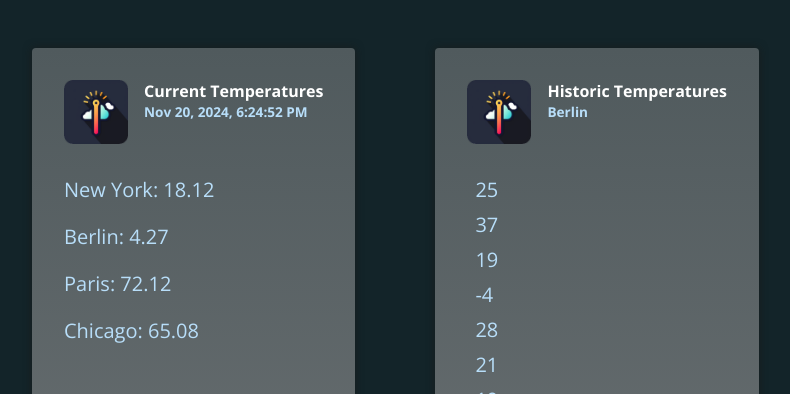
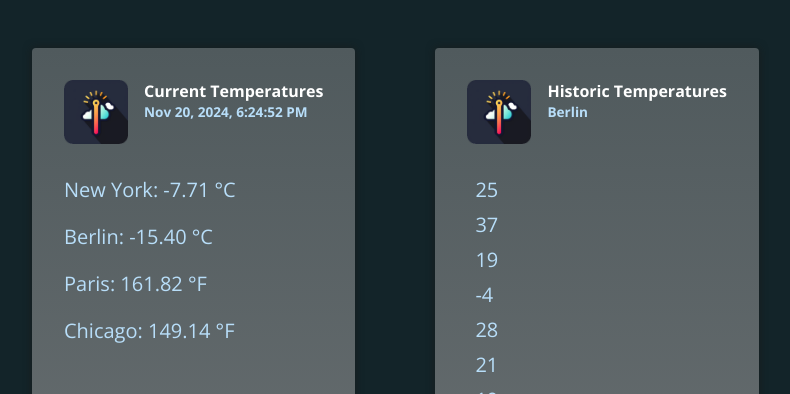
Before and after one commit to iqranaz-10p/Angular-Guide, an Angular app: page / in a window 1280 px wide. Shown: the top 394 px of the page, without its empty margins (168-958 px from the left). Built offline with nearby package versions, Linux system fonts and the light colour scheme.

Commit message:
section8/pipes custom pipes

```diff
--- a/src/app/app.component.html
+++ b/src/app/app.component.html
@@ -7,10 +7,10 @@
         <p>{{ currentDate | date: 'medium'}}</p>
       </div>
     </header>
-    <p>New York: {{ currentTemperaturs.newYork | number: '1.1-2' }}</p>
-    <p>Berlin: {{ currentTemperaturs.berlin | number: '1.1-2' }}</p>
-    <p>Paris: {{ currentTemperaturs.paris | number: '1.1-2' }}</p>
-    <p>Chicago: {{ currentTemperaturs.chicago | number: '1.1-2' }}</p>
+    <p>New York: {{ currentTemperaturs.newYork | temp:'fah':'cel'}}</p>
+    <p>Berlin: {{ currentTemperaturs.berlin | temp:'fah':'cel' }}</p>
+    <p>Paris: {{ currentTemperaturs.paris | temp:'cel':'fah' }}</p>
+    <p>Chicago: {{ currentTemperaturs.chicago | temp:'cel':'fah' }}</p>
   </article>
 
   <article class="temperatures">
--- a/src/app/app.component.ts
+++ b/src/app/app.component.ts
@@ -1,11 +1,12 @@
 import { Component } from '@angular/core';
 import { DatePipe, DecimalPipe } from '@angular/common';
+import { TemperaturePipe } from './temperature.pipe';
 
 @Component({
   selector: 'app-root',
   standalone: true,
   templateUrl: './app.component.html',
-  imports: [DatePipe, DecimalPipe],
+  imports: [DatePipe, DecimalPipe, TemperaturePipe],
 })
 export class AppComponent {
   currentDate = new Date();
--- /dev/null
+++ b/src/app/temperature.pipe.ts
@@ -0,0 +1,38 @@
+import { Pipe, PipeTransform } from '@angular/core';
+
+@Pipe({
+  name: 'temp',
+  standalone: true,
+})
+export class TemperaturePipe implements PipeTransform {
+  transform(
+    value: string | number,
+    inputType: string,
+    outputType: string
+) {
+    let val: number;
+    if (typeof value === 'string') {
+      val = parseFloat(value);
+    } else {
+      val = value;
+    }
+
+    let outputTemp: number;
+
+    if (inputType === 'cel' && outputType === 'fah') {
+        outputTemp = (val * 9) / 5 + 32;
+    } else if (inputType === 'fah' && outputType === 'cel') {
+        outputTemp = ((val - 32) * 5) / 9;
+    } else {
+        outputTemp = val;
+    }
+
+    let symbol: '°C' | '°F';
+    if (!outputType) {
+        symbol = inputType === 'cel' ? '°C' : '°F';
+    } else {
+        symbol = outputType === 'cel' ? '°C' : '°F';
+    }
+    return outputTemp.toFixed(2) + ' ' + symbol;
+  }
+}
```
